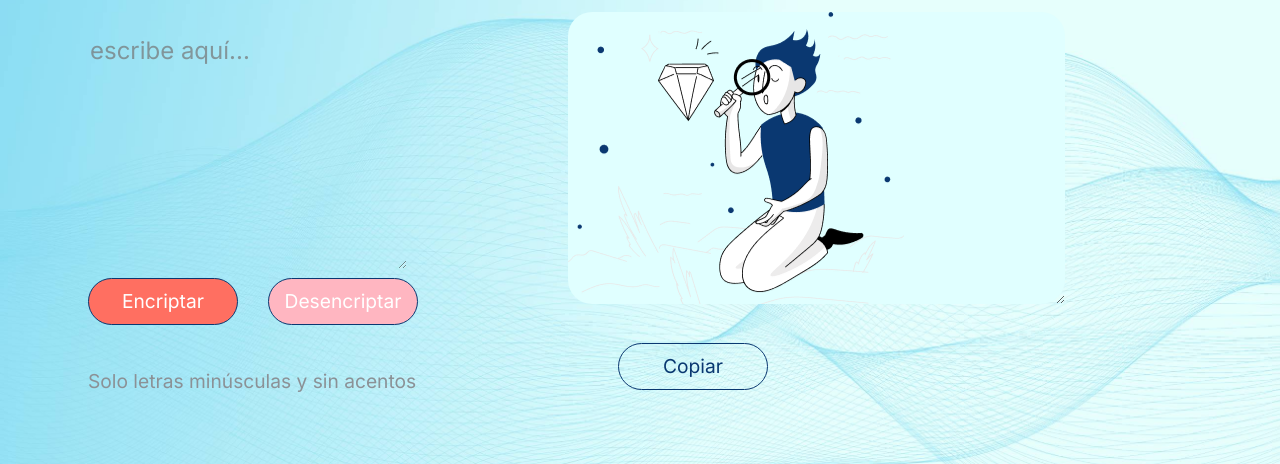
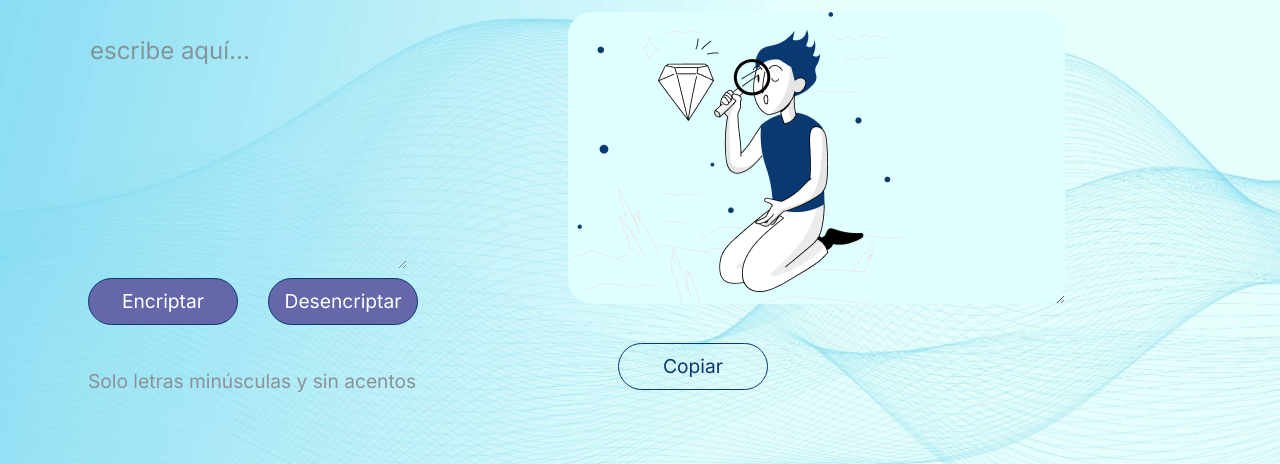
Before and after one commit to Jaime-Lagunas/Challenge-Oracle, a plain HTML site: page index.html in a window 1280 px wide. Shown: the part 91-555 px from the top of the page. Drawn offline with nearby package versions, Linux system fonts and the light colour scheme.

Commit message:
Cambio de color en botones
Cambiar el color de los botones encriptar y desencriptar, el color rojo actual puede suponerse o dar la sensación de un error.

```diff
--- a/styles.css
+++ b/styles.css
@@ -82,7 +82,7 @@ main{
 
 .btn-desencriptar{
     background:none;
-    background: #Ffb6c1;
+    background: #6667ab;
     border: 1px solid #0A3871;
     border-radius: 24px;
     color:#ffffff;
@@ -95,7 +95,7 @@ main{
 
 .btn-encriptar{
     background:none;
-    background-color:#FF6F61;
+    background-color:#6667ab;
     border: 1px solid #0A3871;
     border-radius: 24px;
     color: white;
```
